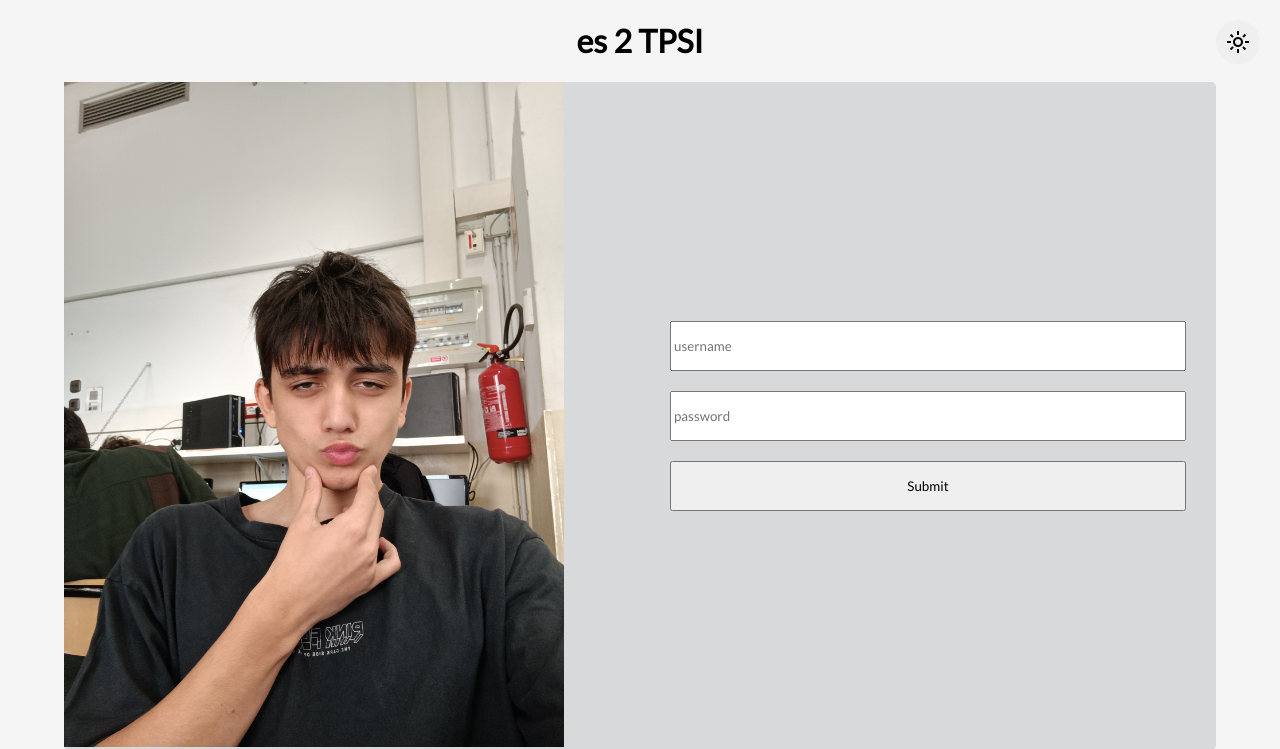
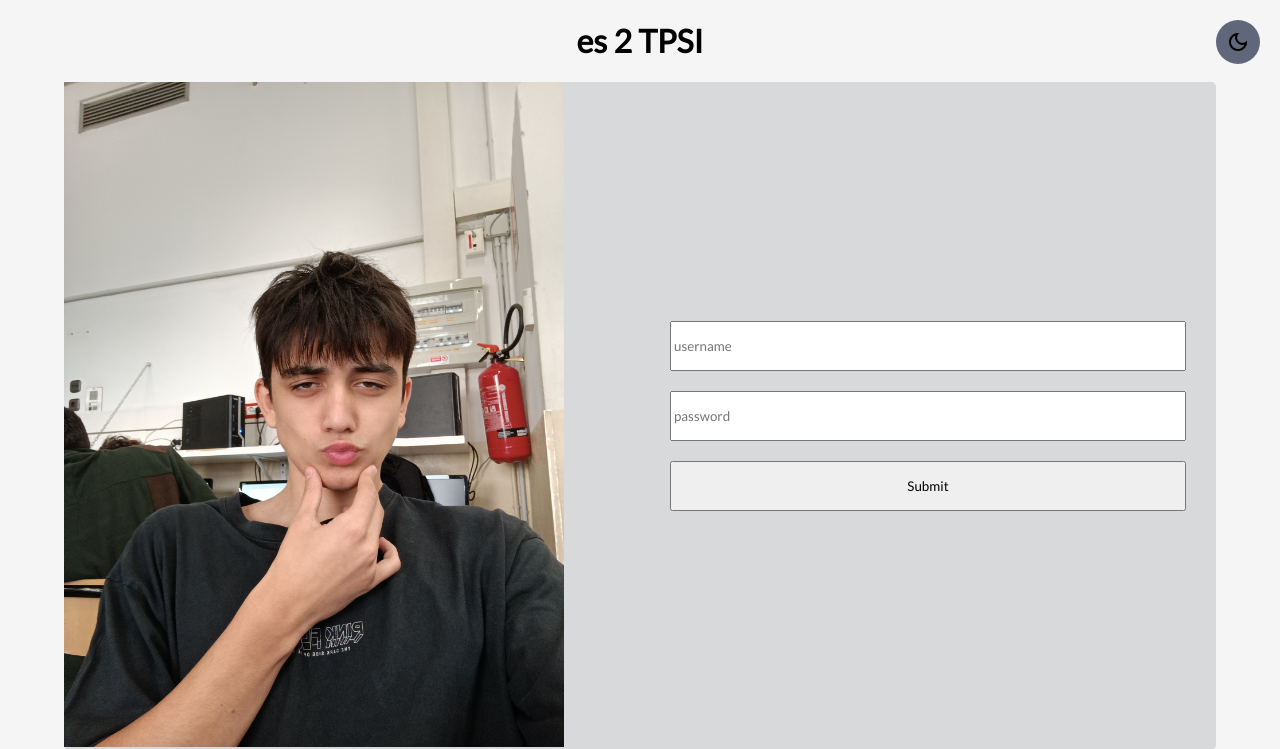
Before and after one commit to uwouldntgetit/TPSI, a PHP site: page /index-es2.html in a window 1280 px wide. Shown: the top 749 px of the page. Run offline with PHP 8.4, Linux system fonts and the light colour scheme.

Commit message:
more changes to colorscheme

```diff
--- a/es2/app.js
+++ b/es2/app.js
@@ -8,10 +8,14 @@ const secondaryList = document.getElementsByClassName("secondary");
 
 function changeColorScheme(){
     console.log("ciao");
-    if(colorSchemeBtn.innerHTML === "light_mode")
+    if(colorSchemeBtn.innerHTML === "light_mode"){
         colorSchemeBtn.innerHTML = "dark_mode";
-    else
+        colorSchemeBtn.style.backgroundColor = "#61677a";
+    }
+    else{
         colorSchemeBtn.innerHTML = "light_mode";
+        colorSchemeBtn.style.backgroundColor = "#d8d9da";
+    }
 
     // if(wrapper.classList.contains("colorscheme-light")){
     //     wrapper.classList.add("colorscheme-dark");
--- a/es2/index-es2.html
+++ b/es2/index-es2.html
@@ -18,7 +18,7 @@
             class="switch-colorschemes material-symbols-outlined"
             onclick="changeColorScheme()"
             >
-            light_mode
+            dark_mode
         </button>
 
         <picture class="img-container">
--- a/es2/style-es2.css
+++ b/es2/style-es2.css
@@ -51,6 +51,7 @@ img {
     /* display: none; */
     border: none;
     border-radius: 40px;
+    background-color: #61677A
 }
 
 .img-container {
```
